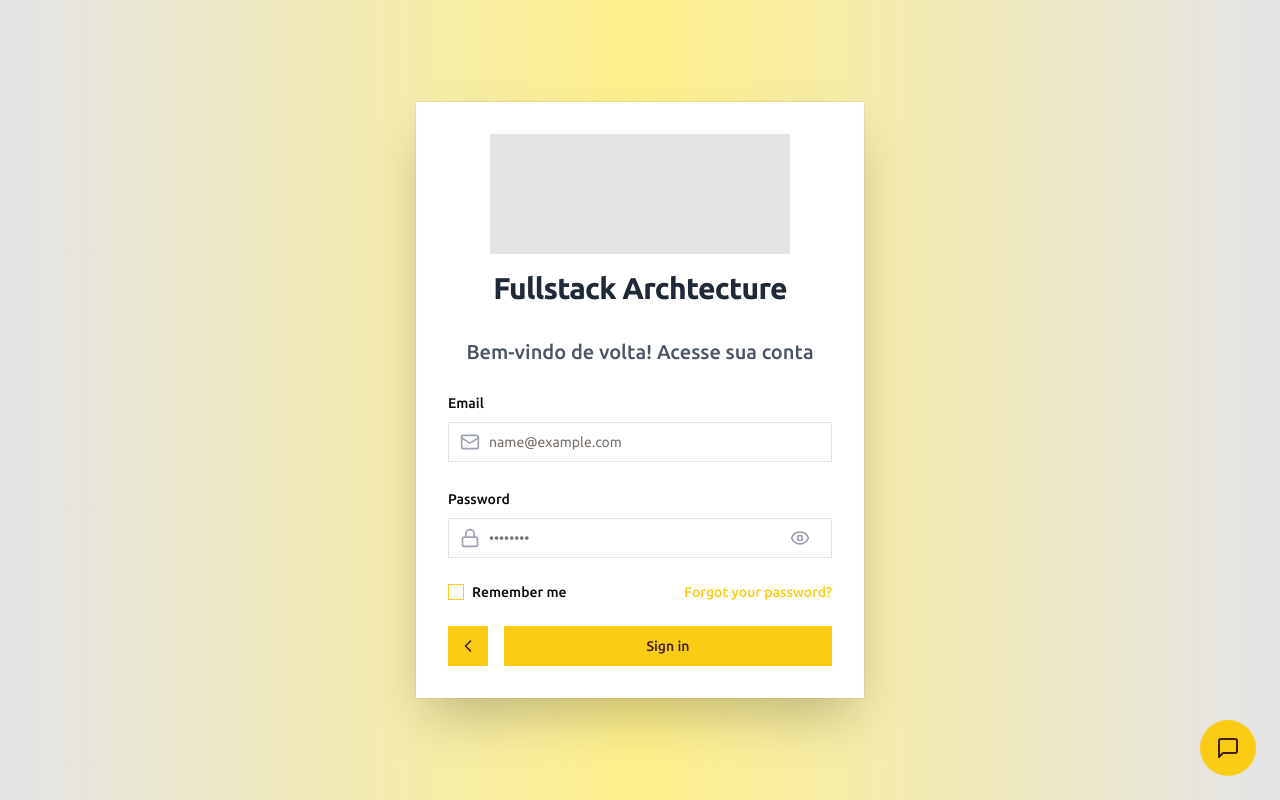
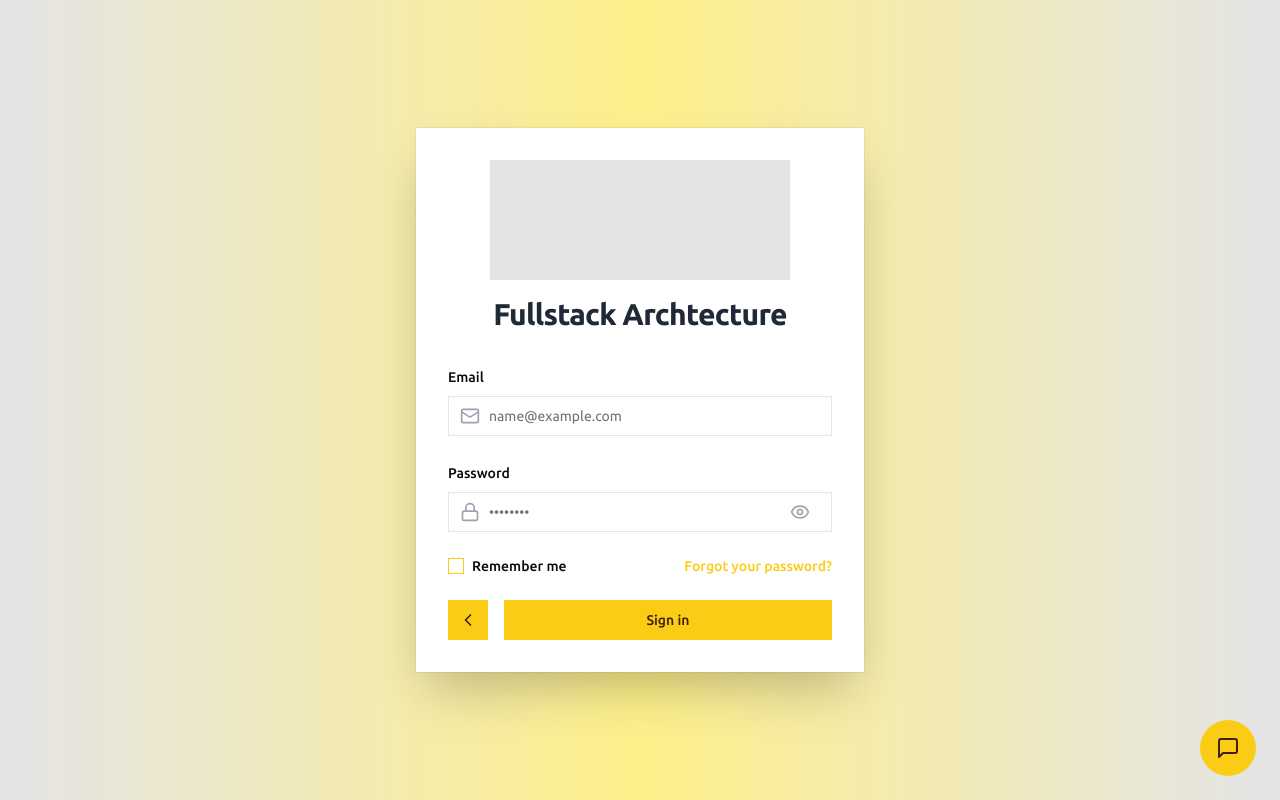
Before and after one commit to Tonybsilva-dev/nextjs-fullstack-archtecture, a Next.js app: page /en/sign-in in a window 1280 px wide. Built offline with nearby package versions, Linux system fonts and the light colour scheme.

Commit message:
chore: remove description sign-in

```diff
--- a/src/subdomains/(public)/sign-in/interface/sign-in.interface.tsx
+++ b/src/subdomains/(public)/sign-in/interface/sign-in.interface.tsx
@@ -16,9 +16,6 @@ export const SignInView: React.FC<PageProps> = () => {
                 {NAME_APPLICATION}
               </h1>
             </div>
-            <h2 className="mb-6 text-center text-xl font-medium text-gray-600">
-              Bem-vindo de volta! Acesse sua conta
-            </h2>
             <LoginForm />
           </div>
         </div>
```
